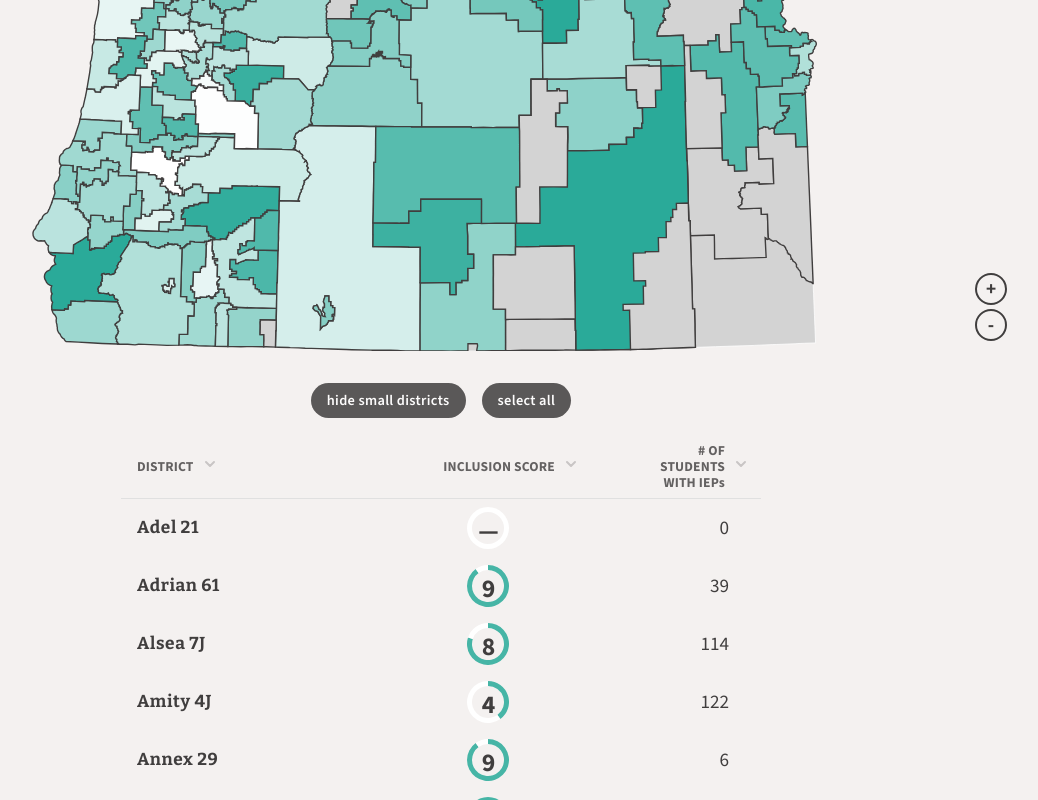
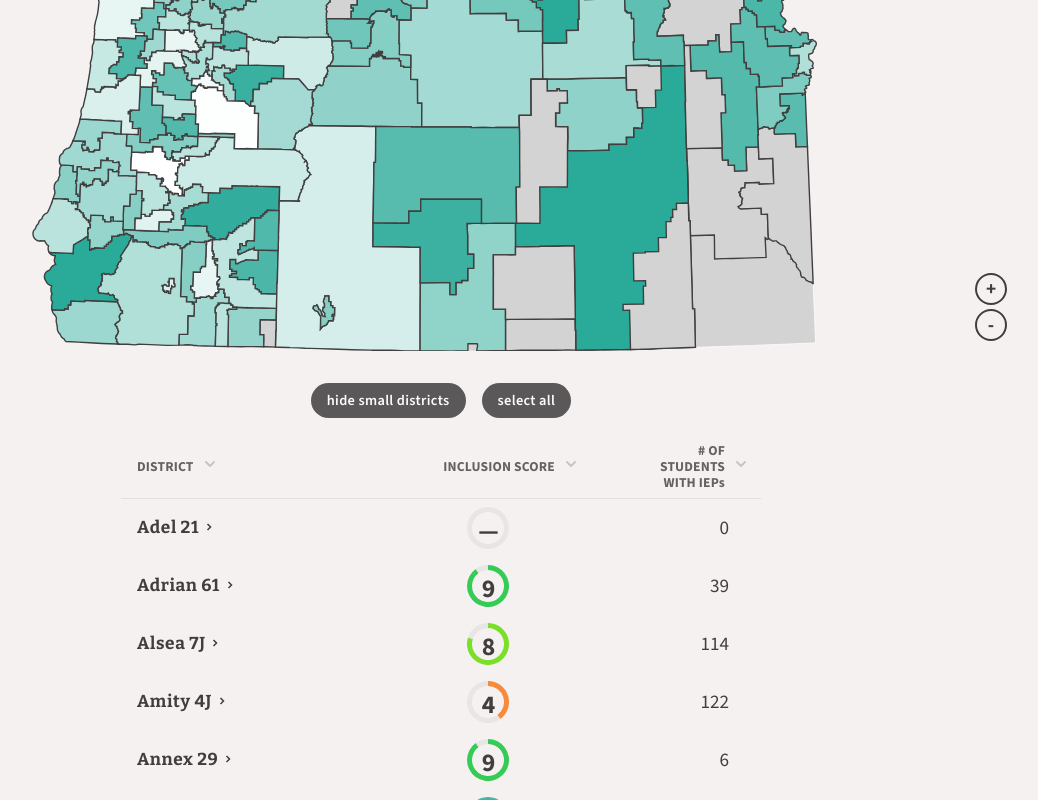
Before and after one commit to bronna/inclusion, a SvelteKit app: page / in a window 1280 px wide. Both pictures are taken after a click on the button "select all". Shown: the part 988-1788 px from the top of the page, without its empty margins (199-1237 px from the left). Built offline with nearby package versions, Linux system fonts and the light colour scheme.

Commit message:
detail page setup and score colors

```diff
--- a/src/components/InclusionRing.svelte
+++ b/src/components/InclusionRing.svelte
@@ -1,6 +1,6 @@
 <script>
     import { arc, pie } from 'd3-shape';
-    import { interpolate } from 'd3-interpolate'
+    import { interpolateHsl } from 'd3-interpolate'
     import { scaleSequential } from 'd3-scale';
     import { colors } from '../styles/colors';
 
@@ -25,9 +25,9 @@
 
     function fourPointInterpolator(t) {
         const interpolators = [
-            interpolate(colors[0], colors[1]),
-            interpolate(colors[1], colors[2]),
-            interpolate(colors[2], colors[3]),
+            interpolateHsl(colors[0], colors[1]),
+            interpolateHsl(colors[1], colors[2]),
+            interpolateHsl(colors[2], colors[3]),
         ]
 
         if (t < 0.33) return interpolators[0](t * 3)
@@ -45,7 +45,7 @@
     <svg width={width} height={height}>
       <g transform={`translate(${width / 2},${height / 2})`}>
         {#each pathData as d, i}
-          <path d={d} fill={i === 0 ? colors[0] : '#fff'} />
+          <path d={d} fill={i === 0 ? computedColor : colors[7]} />
         {/each}
       </g>
     </svg>
--- a/src/components/TableOfDistricts.svelte
+++ b/src/components/TableOfDistricts.svelte
@@ -1,6 +1,7 @@
 <script>
     import { hideSmallDistricts, selectedDistrictsData } from '../stores/stores.js'
     import { writable, derived } from 'svelte/store'
+    import { goto } from '$app/navigation'
     import InclusionRing from './InclusionRing.svelte'
 
     const sortKey = writable('null')
@@ -74,7 +75,14 @@
         {#each $sortedDistrictsData as district (district.properties.GEOID)}
             {#if !$hideSmallDistricts || (district.properties["Total Student Count"] > 500)}
                 <tr>
-                    <td class="district-name">{district.properties["Institution Name"]}</td>
+                    <td class="district-name">
+                        <span on:click={() => goto(`/${district.properties.GEOID}`)}>
+                            {district.properties["Institution Name"]}
+                            <svg viewBox="0 0 24 24" width="12" height="12" class="inline-arrow">
+                                <path d="M9 18l6-6-6-6" fill="none" stroke="currentColor" stroke-width="3" />
+                            </svg>
+                        </span>
+                    </td>
                     <td class="district-metric">
                         <InclusionRing value={district.properties.decile} />
                     </td>
@@ -155,8 +163,10 @@
         opacity: 1;
     }
 
-    tbody tr:hover {
-        background-color: #f9f9f9;
+    tbody tr td:hover {
+        text-decoration: underline;
+        text-decoration-thickness: 1.5px;
+        text-underline-offset: 3px;
     }
 
     th:nth-child(1),
--- a/src/routes/+page.svelte
+++ b/src/routes/+page.svelte
@@ -90,7 +90,7 @@
 	</h1>
 
 	<p class="text-width">
-		Around the country, advocates work to ensure that students with disabilities are included in their school communities. This involves having them in regular classrooms alongside their peers as much as possible, with any needed supports. Mounting research indicates that such inclusive educational environments benefit all students, whether they are disabled or not.
+		Around the country, advocates work to ensure that students with disabilities are included in their school communities. This involves having them in regular classrooms alongside their peers as much as possible, with any needed supports. Mounting research indicates that such inclusive educational environments benefit all students, whether they're disabled or not.
 	</p>
 
 	<p class="text-width">
@@ -189,7 +189,7 @@
 					d="M 16 3 C 12.210938 3 8.765625 4.113281 6.21875 5.976563 C 3.667969 7.835938 2 10.507813 2 13.5 C 2 17.128906 4.472656 20.199219 8 22.050781 L 8 29 L 14.746094 23.9375 C 15.15625 23.96875 15.570313 24 16 24 C 19.789063 24 23.234375 22.886719 25.78125 21.027344 C 28.332031 19.164063 30 16.492188 30 13.5 C 30 10.507813 28.332031 7.835938 25.78125 5.976563 C 23.234375 4.113281 19.789063 3 16 3 Z M 16 5 C 19.390625 5 22.445313 6.015625 24.601563 7.589844 C 26.757813 9.164063 28 11.246094 28 13.5 C 28 15.753906 26.757813 17.835938 24.601563 19.410156 C 22.445313 20.984375 19.390625 22 16 22 C 15.507813 22 15.015625 21.972656 14.523438 21.925781 L 14.140625 21.894531 L 10 25 L 10 20.859375 L 9.421875 20.59375 C 6.070313 19.019531 4 16.386719 4 13.5 C 4 11.246094 5.242188 9.164063 7.398438 7.589844 C 9.554688 6.015625 12.609375 5 16 5 Z">
 				</path>
 			</svg>
-			<p><strong>I</strong>ndividualized <strong>E</strong>ducation <strong>P</strong>lans (<strong>IEP</strong>s), are collaboratively crafted documents put together by teachers, therapists, students, and families. Designed for students with disabilities, these plans outline what supports each student will receive to assist in achieving their educational goals</p>
+			<p><strong>I</strong>ndividualized <strong>E</strong>ducation <strong>P</strong>lans (<strong>IEP</strong>s), are collaboratively crafted documents put together by a team of teachers, therapists, students, and families. Designed for students with disabilities, these plans outline what supports each student will need to assist achieving their educational goals</p>
 		</div>
 	</aside>
 
```
Also changed, not shown: src/routes/[districtID]/+page.server.js (added, +12 -0 lines), src/routes/[districtID]/+page.svelte (added, +11 -0 lines).
